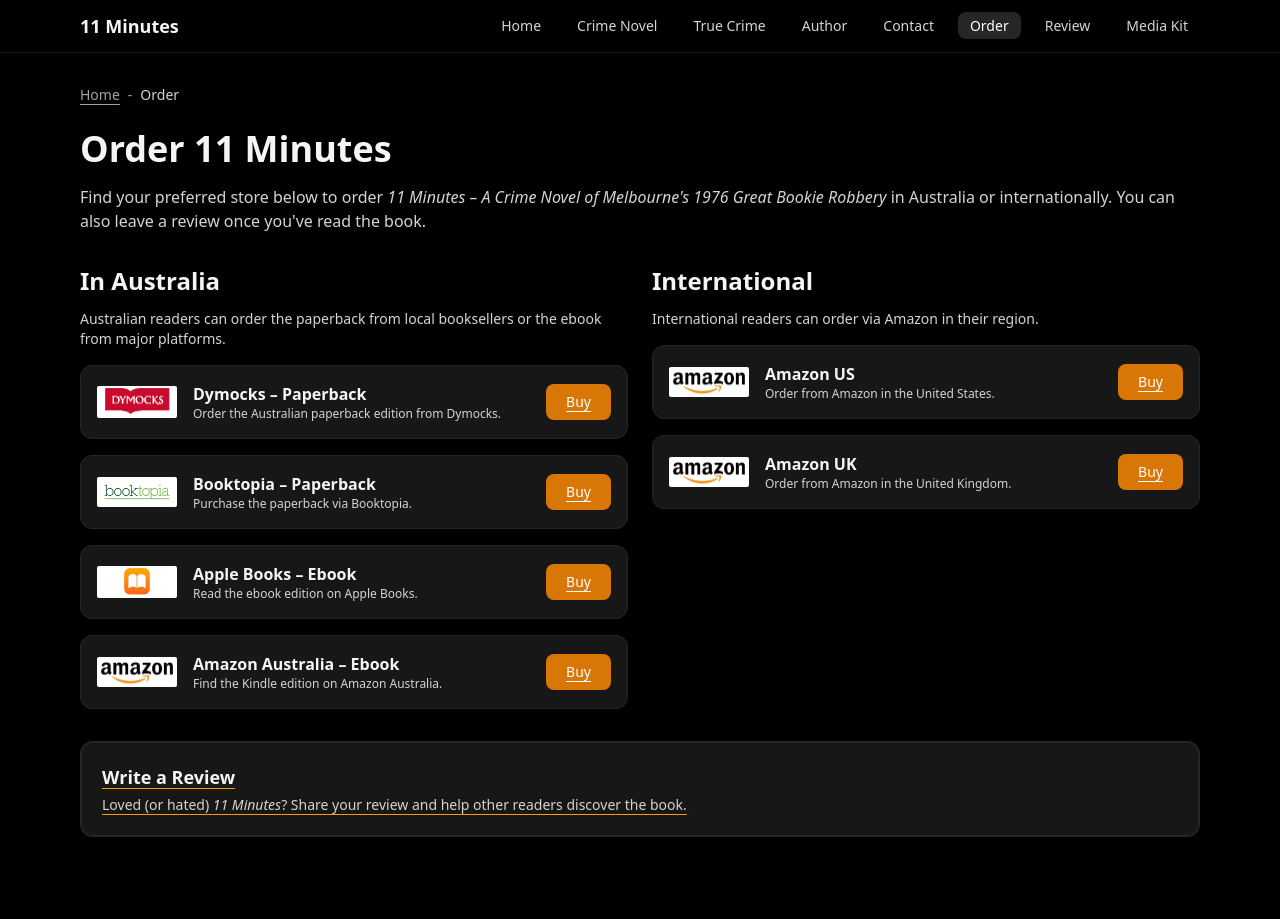
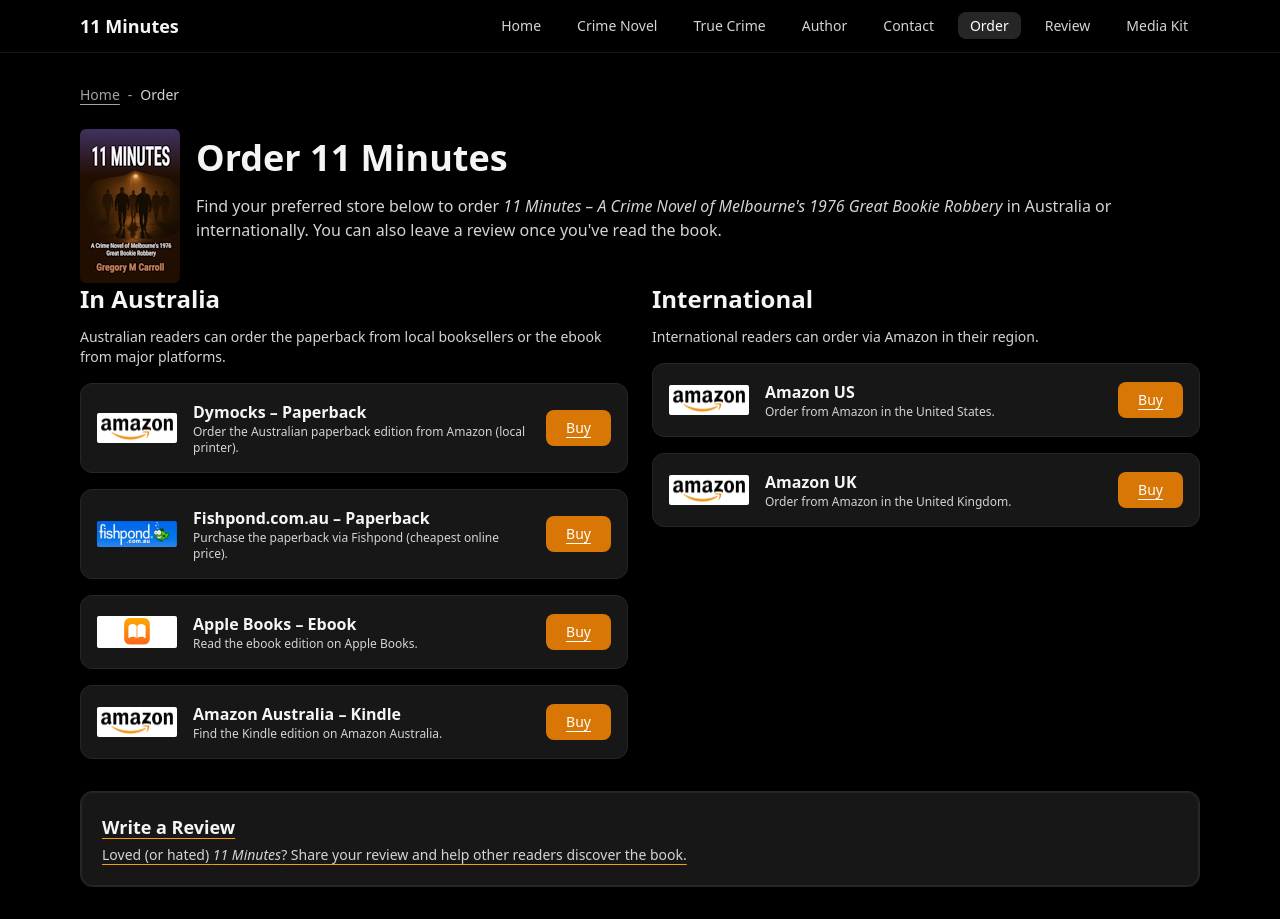
Before and after one commit to gcarroll1/author-site, a Next.js app: page /order in a window 1280 px wide. Before the commit the page ends 869 px from the top, so only its background shows below. Built offline with nearby package versions, Linux system fonts and the light colour scheme.

Commit message:
change initial stores available

```diff
--- a/app/order/page.tsx
+++ b/app/order/page.tsx
@@ -25,6 +25,16 @@
       />
 
       <article className="prose prose-invert max-w-none">
+      <div className="relative flex items-center gap-4">
+        <img
+          src="/images/book-cover.jpg"
+          alt="11 Minutes A Crime Novel of Melbourne's 1976 Great Bookie Robbery - book cover"
+          className="w-[100px] h-auto rounded-md shadow"
+          width={100}
+          height={150}
+          loading="lazy"
+        />
+	<div>
         <h1 className="text-4xl font-extrabold text-orange-500 mb-4">
           Order 11 Minutes
         </h1>
@@ -34,6 +44,8 @@
           Robbery</em> in Australia or internationally. You can also leave a
           review once you&apos;ve read the book.
         </p>
+        </div>
+      </div>
 
         <div className="grid md:grid-cols-2 gap-6">
           {/* Australia section */}
@@ -45,11 +57,11 @@
             </p>
 
             <div className="space-y-4">
-              {/* Dymocks */}
+              {/* Amazon AU */}
               <div className="not-prose flex items-center gap-4 bg-neutral-900 border border-neutral-800 rounded-xl p-4">
                 <img
-                  src="/images/stores/dymocks.png"
-                  alt="Dymocks"
+                  src="/images/stores/amazon.png"
+                  alt="Amazon paperback"
                   className="w-20 h-auto rounded-sm hidden sm:block"
                   loading="lazy"
                 />
@@ -58,11 +70,11 @@
                     Dymocks – Paperback
                   </h3>
                   <p className="text-xs text-neutral-300">
-                    Order the Australian paperback edition from Dymocks.
+                    Order the Australian paperback edition from Amazon (local printer).
                   </p>
                 </div>
                 <Link
-                  href="https://www.dymocks.com.au/11-minutes-by-gregory-m-carroll-9781764222600"
+                  href="https://www.amazon.com.au/11-Minutes-Melbournes-Bookie-Robbery/dp/1764222601"
                   target="_blank"
                   rel="noopener noreferrer"
                   prefetch={false}
@@ -72,24 +84,24 @@
                 </Link>
               </div>
 
-              {/* Booktopia */}
+              {/* fishpond */}
               <div className="not-prose flex items-center gap-4 bg-neutral-900 border border-neutral-800 rounded-xl p-4">
                 <img
-                  src="/images/stores/Booktopia.jpg"
-                  alt="Booktopia"
+                  src="/images/stores/fishpond.png"
+                  alt="fishpond online store"
                   className="w-20 h-auto rounded-sm hidden sm:block"
                   loading="lazy"
                 />
                 <div className="flex-1">
                   <h3 className="font-semibold text-base">
-                    Booktopia – Paperback
+                    Fishpond.com.au – Paperback
                   </h3>
                   <p className="text-xs text-neutral-300">
-                    Purchase the paperback via Booktopia.
+                    Purchase the paperback via Fishpond (cheapest online price).
                   </p>
                 </div>
                 <Link
-                  href="https://www.booktopia.com.au/11-minutes-gregory-m-carroll/book/9781764222600.html"
+                  href="https://www.fishpond.com.au/Books/11-Minutes-Gregory-M-Carroll/9781764222600"
                   target="_blank"
                   rel="noopener noreferrer"
                   prefetch={false}
@@ -116,7 +128,7 @@
                   </p>
                 </div>
                 <Link
-                  href="https://books.apple.com/us/book/11-minutes/id6755410297"
+                  href="https://books.apple.com/au/book/11-minutes/id6755410297"
                   target="_blank"
                   rel="noopener noreferrer"
                   prefetch={false}
@@ -136,7 +148,7 @@
                 />
                 <div className="flex-1">
                   <h3 className="font-semibold text-base">
-                    Amazon Australia – Ebook
+                    Amazon Australia – Kindle
                   </h3>
                   <p className="text-xs text-neutral-300">
                     Find the Kindle edition on Amazon Australia.
```
Also changed, not shown: public/images/stores/fishpond.png (added).
